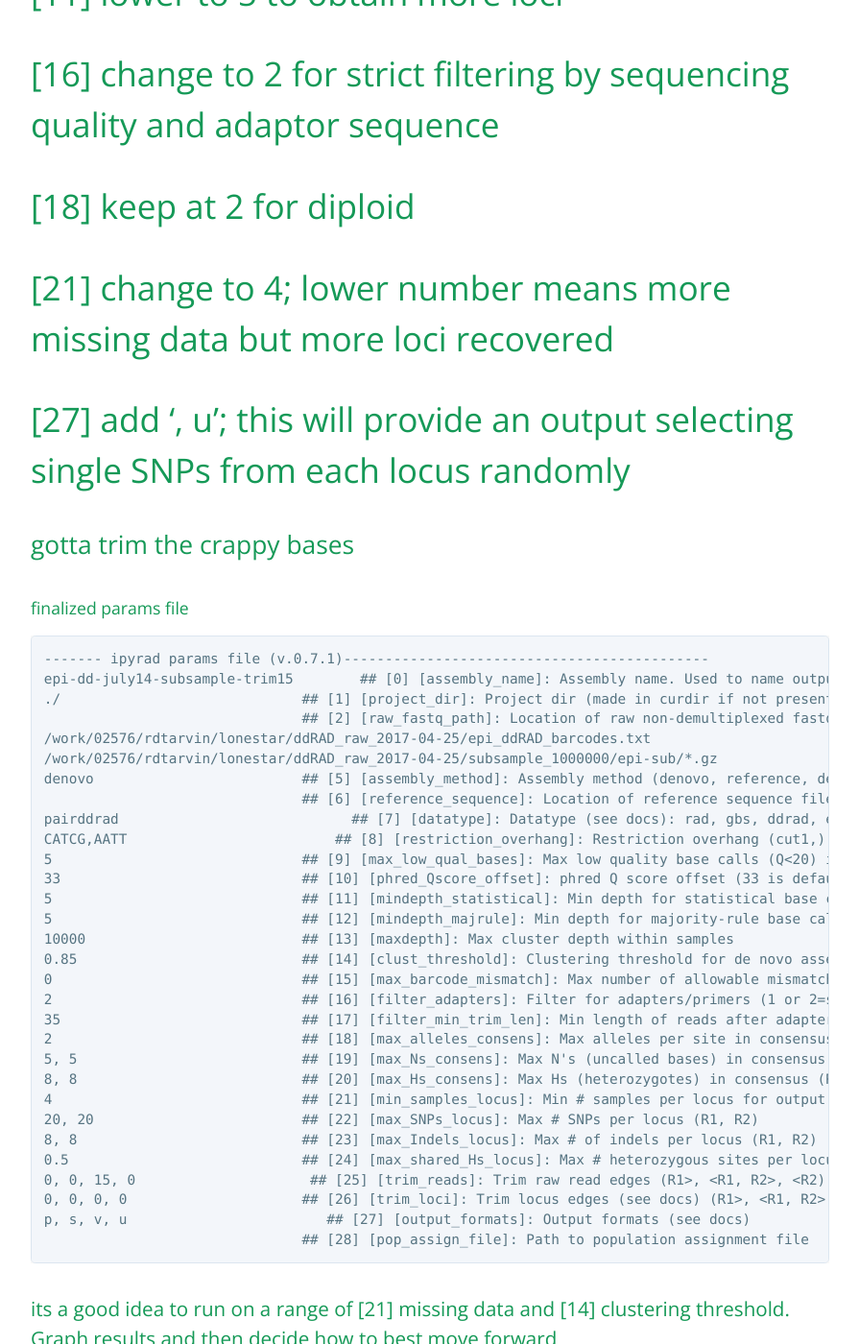
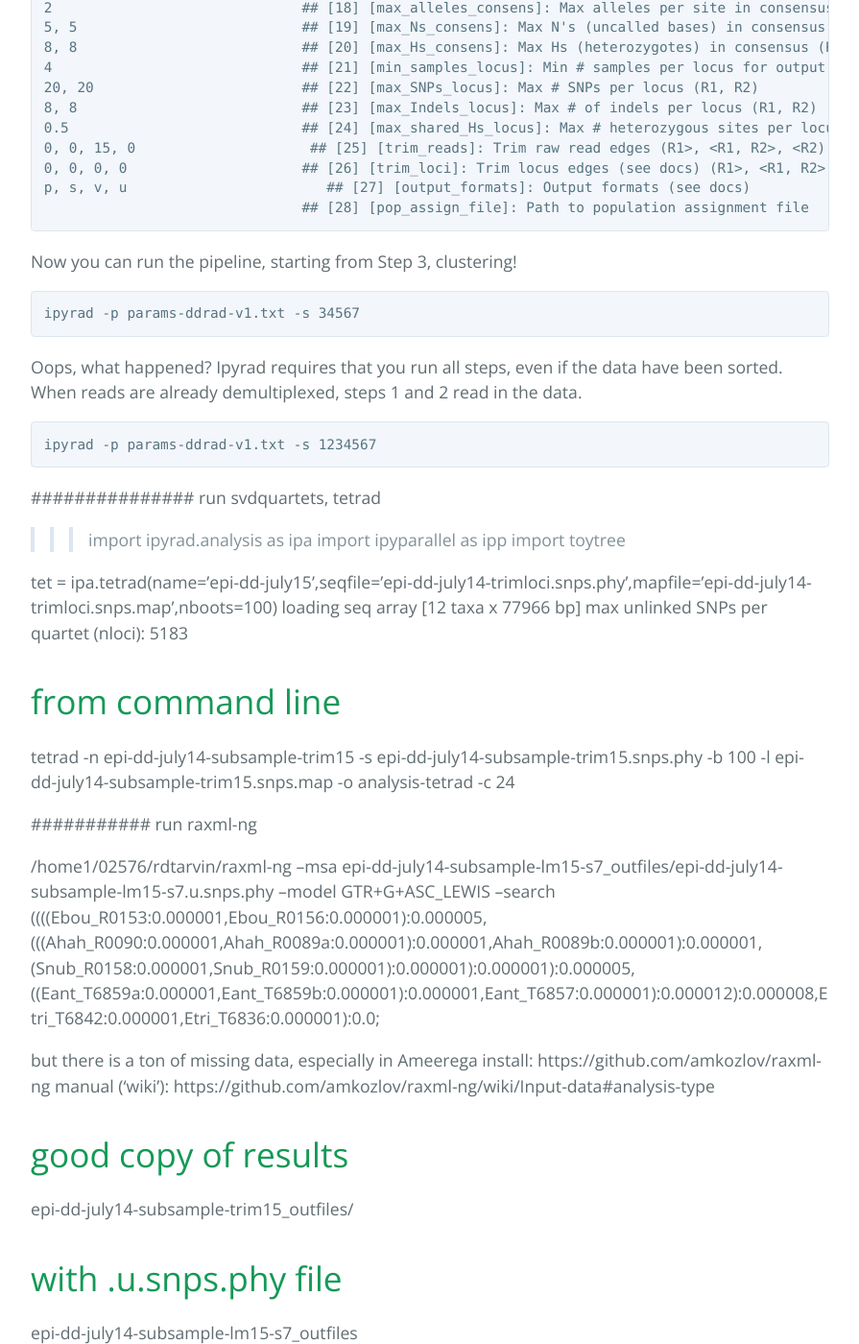
Before and after one commit to rdtarvin/RADseq_Quito_2017, a Jekyll site: the page built from _posts/2017-08-02-afternoon-ddRAD-pyrad.md, in a window 1280 px wide and 1400 px high, scrolled down 4741 px. Shown: the whole window at 96% size, without its empty margins (192-1087 px from the left). Built offline with Jekyll 4.4.1, drawn with Linux system fonts in a browser that asks for light colours; some of the changed text lies outside the part shown.

Commit message:
cleaning up lessons

````diff
--- a/_posts/2017-08-02-afternoon-ddRAD-pyrad.md
+++ b/_posts/2017-08-02-afternoon-ddRAD-pyrad.md
@@ -10,7 +10,7 @@
 ---
 
 WORKSHOP QUITO - DAY 3 <br>
-ddRAD data on ipyrad
+ddRAD data in ipyrad: from filtered data to phylogenies
 ===
 
 These data are part of a pilot project comparing ddRAD and 2bRAD data (**do NOT distribute**).<br>
@@ -121,33 +121,21 @@
 
 ### Steps 34567. We will complete the remaining steps of the pipeline together.
 
+Aside from the changes I made to the params file previously, make the following changes
+- [11] [mindepth_statistical]: lower to 5 to obtain more loci
+- [21] [max_SNPs_locus]: change to 4; lower number means more missing data but more loci recovered
+- [25] [trim_reads]: # introduce before or after?
+- [27] [output_formats]: add ', u'; this will provide an output selecting single SNPs from each locus randomly
 
 
-## changes
-## a few changes should be made
-# [3] include location of barcodes (not necessary, but was necessary for step 2)
-# [4] add the location of the sorted fastqs; you must end this parameter with *.gz
-# [7] change rad to pairddrad
-# [8] change to specific overhangs for your enzymes, in the right order
-# [11] lower to 5 to obtain more loci
-# [16] change to 2 for strict filtering by sequencing quality and adaptor sequence
-# [18] keep at 2 for diploid
-# [21] change to 4; lower number means more missing data but more loci recovered
-# [27] add ', u'; this will provide an output selecting single SNPs from each locus randomly
-
-
-
-## gotta trim the crappy bases
-
-
-#### finalized params file
+#### finalized params file should look like this
 ```
 ------- ipyrad params file (v.0.7.1)--------------------------------------------
-epi-dd-july14-subsample-trim15        ## [0] [assembly_name]: Assembly name. Used to name output directories for assembly steps
+ddrad-v1        ## [0] [assembly_name]: Assembly name. Used to name output directories for assembly steps
 ./                             ## [1] [project_dir]: Project dir (made in curdir if not present)
                                ## [2] [raw_fastq_path]: Location of raw non-demultiplexed fastq files
-/work/02576/rdtarvin/lonestar/ddRAD_raw_2017-04-25/epi_ddRAD_barcodes.txt                               ## [3] [barcodes_path]: Location of barcodes file
-/work/02576/rdtarvin/lonestar/ddRAD_raw_2017-04-25/subsample_1000000/epi-sub/*.gz                               ## [4] [sorted_fastq_path]: Location of demultiplexed/sorted fastq files
+/path/to/ddRAD-ipyrad_barcodes.txt        ## [3] [barcodes_path]: Location of barcodes file
+/path/to/ddRAD/reads/*.gz                 ## [4] [sorted_fastq_path]: Location of demultiplexed/sorted fastq files
 denovo                         ## [5] [assembly_method]: Assembly method (denovo, reference, denovo+reference, denovo-reference)
                                ## [6] [reference_sequence]: Location of reference sequence file
 pairddrad                            ## [7] [datatype]: Datatype (see docs): rad, gbs, ddrad, etc.
@@ -174,6 +162,52 @@
                                ## [28] [pop_assign_file]: Path to population assignment file
 ```
 
+Now you can run the pipeline, starting from Step 3, clustering!
+```
+ipyrad -p params-ddrad-v1.txt -s 34567
+```
+
+Oops, what happened? Ipyrad requires that you run all steps, even if the data have been sorted.
+When reads are already demultiplexed, steps 1 and 2 read in the data.
+
+```
+ipyrad -p params-ddrad-v1.txt -s 1234567
+```
+
+
+
+############### run svdquartets, tetrad
+
+
+>>> import ipyrad.analysis as ipa
+>>> import ipyparallel as ipp
+>>> import toytree
+
+tet = ipa.tetrad(name='epi-dd-july15',seqfile='epi-dd-july14-trimloci.snps.phy',mapfile='epi-dd-july14-trimloci.snps.map',nboots=100)
+loading seq array [12 taxa x 77966 bp]
+max unlinked SNPs per quartet (nloci): 5183
+
+# from command line
+tetrad -n epi-dd-july14-subsample-trim15 -s epi-dd-july14-subsample-trim15.snps.phy -b 100 -l epi-dd-july14-subsample-trim15.snps.map -o analysis-tetrad -c 24
+
+
+########### run raxml-ng
+
+/home1/02576/rdtarvin/raxml-ng --msa epi-dd-july14-subsample-lm15-s7_outfiles/epi-dd-july14-subsample-lm15-s7.u.snps.phy --model GTR+G+ASC_LEWIS --search
+((((Ebou_R0153:0.000001,Ebou_R0156:0.000001):0.000005,(((Ahah_R0090:0.000001,Ahah_R0089a:0.000001):0.000001,Ahah_R0089b:0.000001):0.000001,(Snub_R0158:0.000001,Snub_R0159:0.000001):0.000001):0.000001):0.000005,((Eant_T6859a:0.000001,Eant_T6859b:0.000001):0.000001,Eant_T6857:0.000001):0.000012):0.000008,Etri_T6842:0.000001,Etri_T6836:0.000001):0.0;
+
+
+but there is a ton of missing data, especially in Ameerega
+install: https://github.com/amkozlov/raxml-ng
+manual ('wiki'): https://github.com/amkozlov/raxml-ng/wiki/Input-data#analysis-type
+
+
+# good copy of results
+epi-dd-july14-subsample-trim15_outfiles/
+
+# with .u.snps.phy file
+epi-dd-july14-subsample-lm15-s7_outfiles
+
 
 
 
````
Also changed, not shown: _posts/2017-08-02-afternoon-2bRAD-pyrad.md (+42 -25 lines), _posts/2017-08-02-morning-shell-data.md (+3 -0 lines), files/2bRAD-ipyrad_barcodes.txt (renamed from files/2bRAD-phylo_barcodes.txt), files/ddRAD-ipyrad_barcodes.txt (renamed from files/ddRAD-phylo_barcodes.txt).
